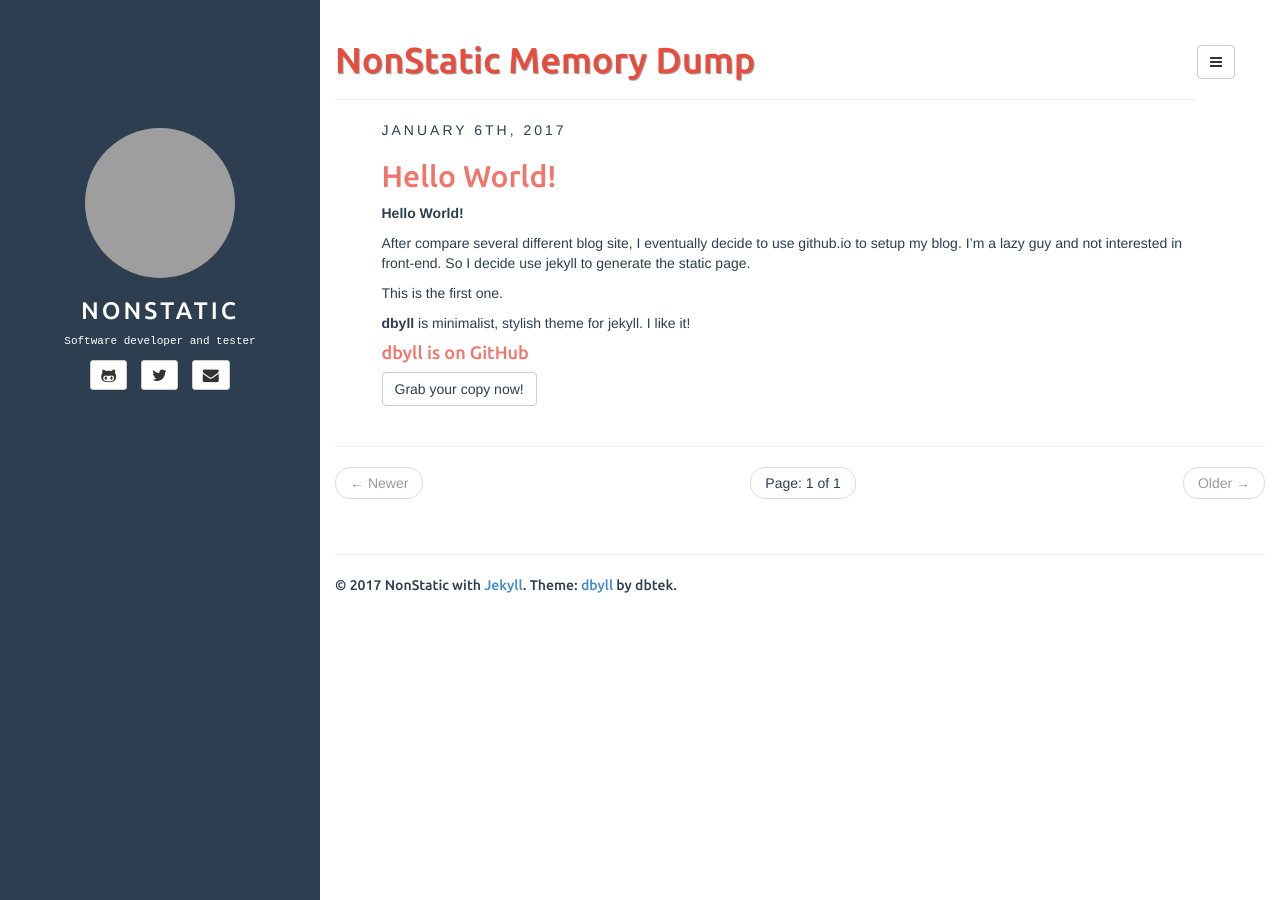
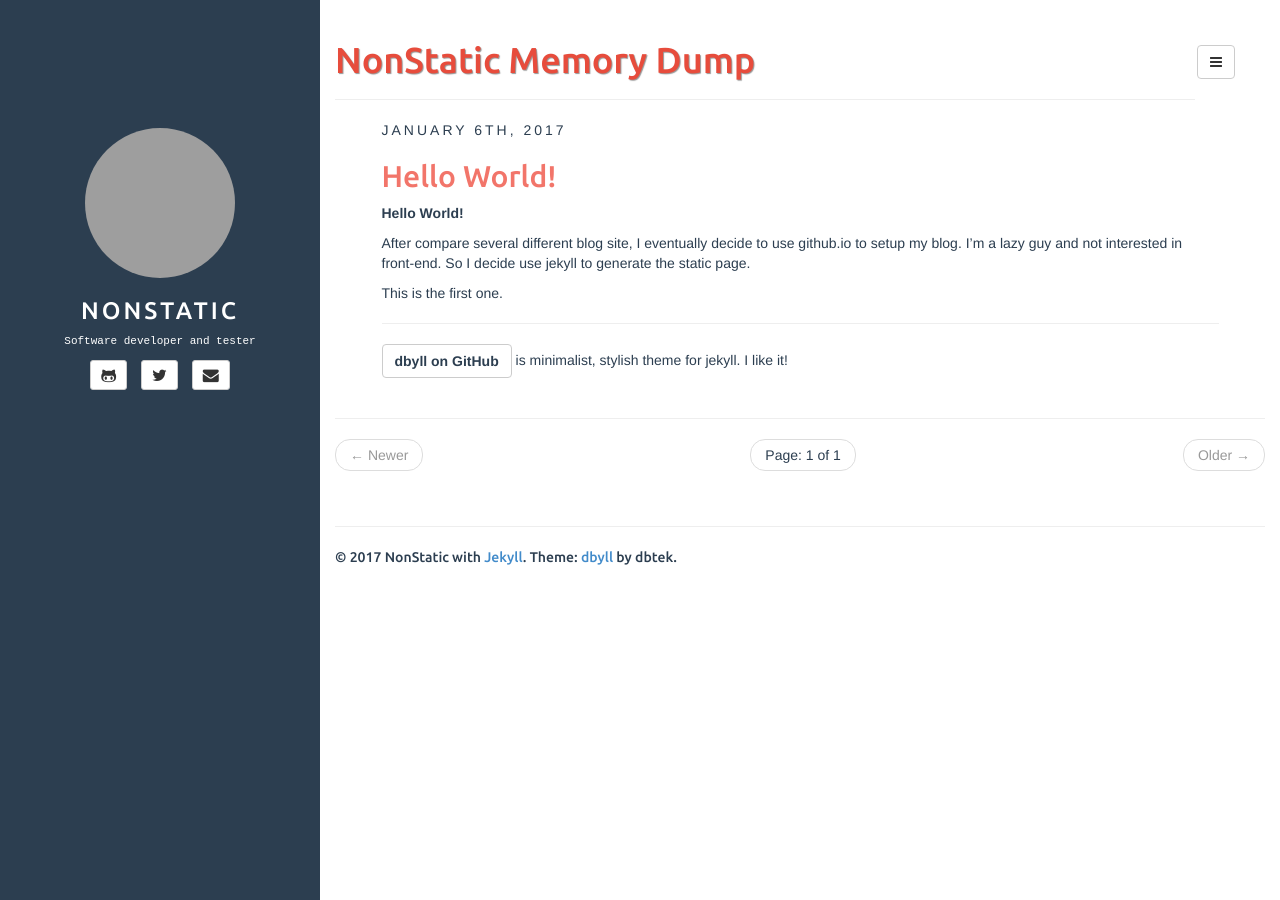
Before and after one commit to Klein-Hu/klein-hu.github.io, a Jekyll site: the page built from index.html, in a window 1280 px wide. Built offline with Jekyll 4.4.1, drawn with Linux system fonts in a browser that asks for light colours; the list of posts is cut into pages by our own code; grey boxes are pictures that could not be loaded.

Commit message:
Refine hello world

```diff
--- a/_posts/2017-01-06-hello-world.md
+++ b/_posts/2017-01-06-hello-world.md
@@ -13,12 +13,6 @@ After compare several different blog site, I eventually decide to use github.io
 
 This is the first one.
 
+---
 
-
-
-
-**dbyll** is minimalist, stylish theme for jekyll. I like it!
-
-#### dbyll is on GitHub
-
-<a class="btn btn-default" href="https://github.com/dbtek/dbyll">Grab your copy now!</a>
+<a class="btn btn-default" href="https://github.com/dbtek/dbyll"><b>dbyll on GitHub</b></a> is minimalist, stylish theme for jekyll. I like it!
```
